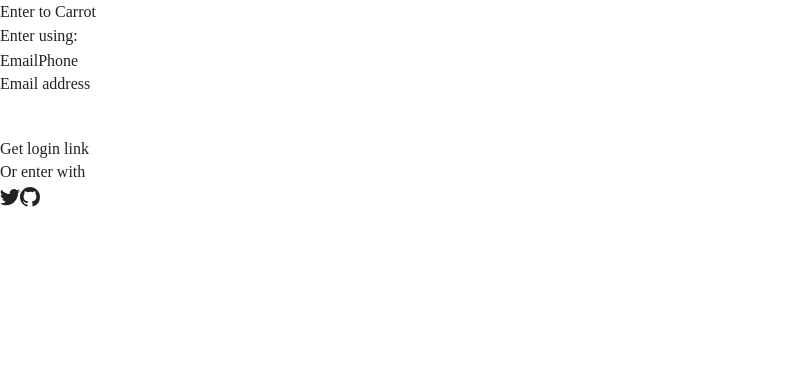
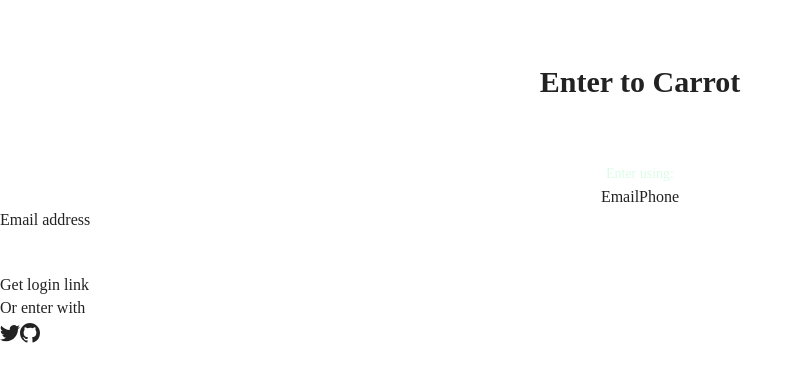
Before and after one commit to cpk0709/mypage-nextjs, a Next.js app: page /tailwind-prec in a window 1280 px wide. Shown: the top 382 px of the page, without its empty margins (0-804 px from the left). Built offline with nearby package versions, Linux system fonts and the light colour scheme.

Commit message:
tailwind 진행중

```diff
--- a/src/pages/tailwind-prec/index.tsx
+++ b/src/pages/tailwind-prec/index.tsx
@@ -5,11 +5,11 @@
   const onEmailClick = () => setMethod('email');
   const onPhoneClick = () => setMethod('phone');
   return (
-    <div>
-      <h3>Enter to Carrot</h3>
-      <div>
-        <div>
-          <h5>Enter using:</h5>
+    <div className="mt-16">
+      <h3 className='text-3xl font-bold text-center'>Enter to Carrot</h3>
+      <div className="mt-16">
+        <div className='flex flex-col items-center'>
+          <h5 className=' text-sm text-green-100'>Enter using:</h5>
           <div>
             <button onClick={onEmailClick}>Email</button>
             <button onClick={onPhoneClick}>Phone</button>
```
